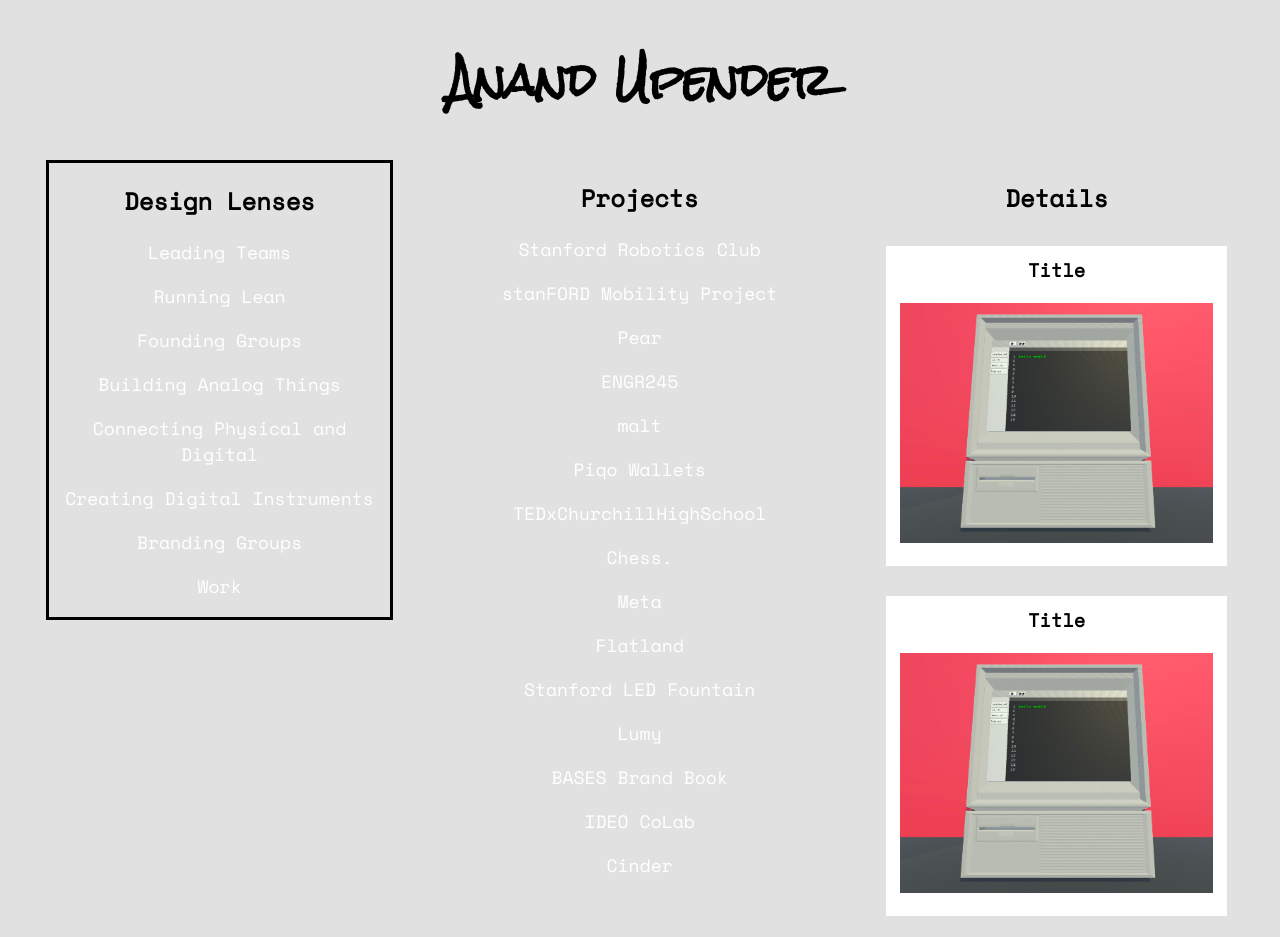
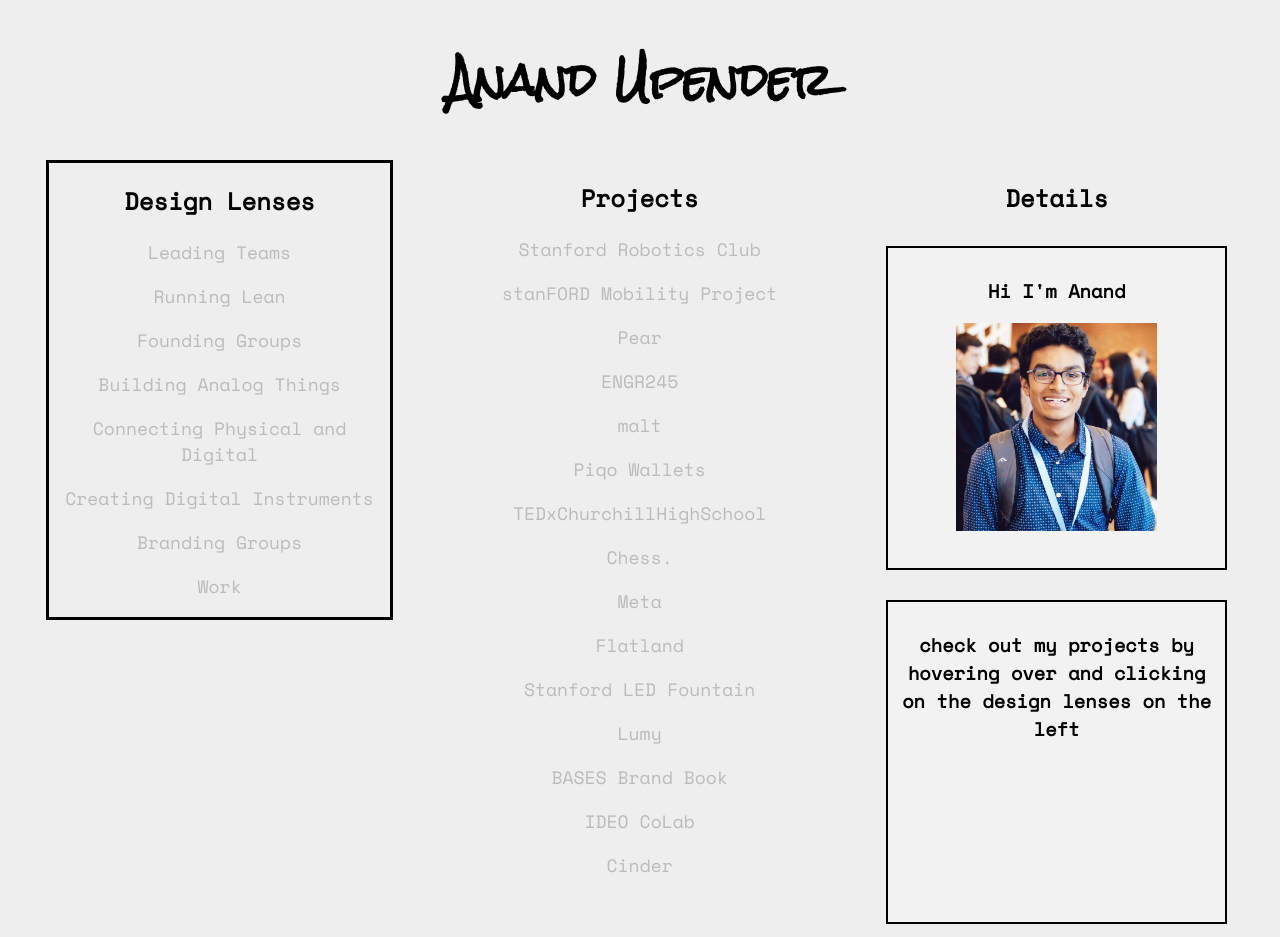
Before and after one commit to anandupender/skillprint, a plain HTML site: page index.html in a window 1280 px wide. Drawn offline with nearby package versions, Linux system fonts and the light colour scheme.

Commit message:
added default image and changed contrast

```diff
--- a/index.html
+++ b/index.html
@@ -32,12 +32,12 @@
 				Details
 			</h2>
 			<div class = "card">
-				<h3 id="title-1">Title</h3>
-				<img src="images/Meta.jpg" class="card-image" id ="image-1">
+				<h3 id="title-1">Hi I'm Anand</h3>
+				<img src="images/headshot.jpg" class="card-image" id ="image-1">
 			</div>
 			<div class = "card">
-				<h3 id="title-2">Title</h3>
-				<img src="images/Meta.jpg" class="card-image" id ="image-2">
+				<h3 id="title-2">check out my projects by hovering over and clicking on the design lenses on the left</h3>
+				<img src="" class="card-image" id ="image-2">
 
 			</div>
 		</div>
--- a/main.css
+++ b/main.css
@@ -1,6 +1,6 @@
 body{
 	font-family: helvetica;
-	background-color: #E1E1E1;
+	background-color: #EEEEEE;
 	font-family: 'VT323', monospace;
 	font-family: 'Space Mono', monospace;
 }
@@ -27,7 +27,7 @@ h1{
 .column p{
 	 vertical-align: middle;
 	 font-size: 18px;
-	 color:white;
+	 color:#BBBBBB;
 	 transition: ease 1s;
 /*	 #F5F5F5
 */}
@@ -98,16 +98,18 @@ img#createdImage {
 
 .card{
     height: 320px;
-    background-color: white;
+    background-color: #F2F2F2;
     margin-top: 30px;
+    border: 2px black solid;
 }
 
 h3{
-    padding-top: 10px;
+    padding: 10px;
+    padding-bottom: 0px;
 }
 
 .card-image{
     opacity: 1;
-    height: 75%;
+    height: 65%;
     margin-bottom: 10px;
 }
--- a/main.js
+++ b/main.js
@@ -93,7 +93,7 @@ function mouseOver(){
 }
 
 function mouseOut(){
-	this.style.color = "white";
+	this.style.color = "#BBBBBB";
 	this.style.textShadow= "none";
 
 	if(this.parentElement.id == "col1"){
@@ -107,7 +107,7 @@ function mouseOut(){
 		console.log(toHighlight[newElementId]);
 	    var toChange = document.getElementById(toHighlight[newElementId]);
 	    console.log(toChange);
-	    toChange.style.color = "white"
+	    toChange.style.color = "#BBBBBB"
 	}
 	// var imageToRemove = document.getElementById("createdImage");
 	// imageToRemove.parentNode.removeChild(imageToRemove);
```
Also changed, not shown: images/headshot.jpg (added), images/stanFORD Mobility Project.jpg, 1 other file.
